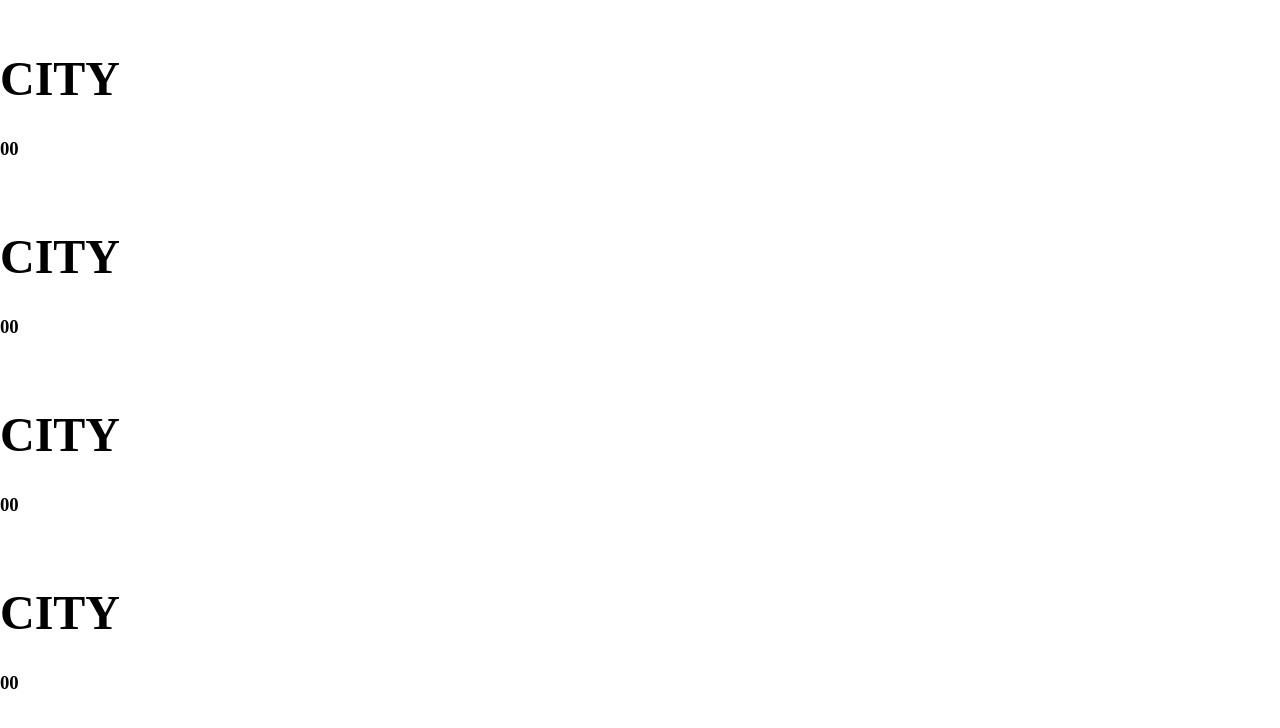
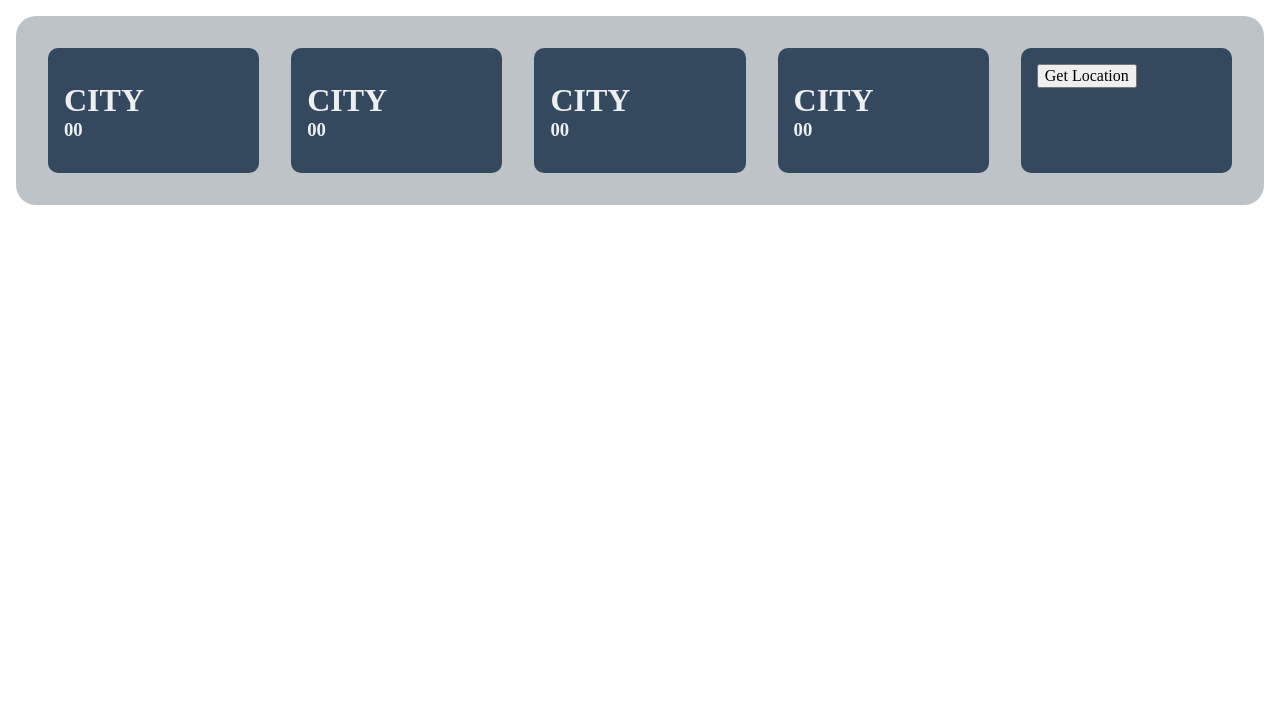
Before and after one commit to hayleygay/weather-app, a plain HTML site: page index.html in a window 1280 px wide. Drawn offline with nearby package versions, Linux system fonts and the light colour scheme.

Commit message:
Version 0.3
Stylized sections, added geolocation function

```diff
--- a/css/styles.css
+++ b/css/styles.css
@@ -2,12 +2,49 @@
 YOUR STYLES
 *******************/
 
+/* SECTION STYLING */
+
+    * {
+        -webkit-box-sizing: border-box;
+        -moz-box-sizing: border-box;
+        box-sizing: border-box;
+    }
+
+    main {
+        background: #BDC3C7;
+        padding: 1em;
+        margin: 1em;
+        border-radius: 20px;
+
+        /* flexbox */
+            display: flex;
+            flex-flow: row wrap;
+    }
+
+    section {
+        background: #34495E;
+        border-radius: 10px;
+        padding: 1em;
+        margin: 1em;
+        /* flexbox as child */
+            flex: 1 0 200px;
+        /* flexbox as parent */
+
+    }
+
+/* TEXT STYLING */
+
     h1 {
-  font-size: 3em;
-  color: black;
+      margin: auto;
+      font-size: 2em;
+      color: #ECF0F1;
       text-transform: uppercase;
     }
 
+    h3 {
+        margin: auto;
+        color: #ECF0F1;
+    }
 
     .bg-25,
     .bg-26,
--- a/index.html
+++ b/index.html
@@ -65,6 +65,11 @@
 
 	    </section>
 
+	    <!-- Geolocation -->
+	    <section class="geo">
+	        <button>Get Location</button>
+	    </section>
+
 	</main>
 
 
--- a/js/scripts.js
+++ b/js/scripts.js
@@ -89,3 +89,15 @@ $.simpleWeather({
     }
 
   });
+
+//GEOLOCATION
+
+    // Get and store Geo Location lat/long coordinates
+        navigator.geolocation.getCurrentPosition( function(position) {
+
+    // wait a few seconds to receive location
+        var lat = position.coords.latitude;
+        var long = position.coords.longitude;
+        console.log( lat, long);
+
+    });
```
Lines whose indentation alone changed are shown as unchanged.
